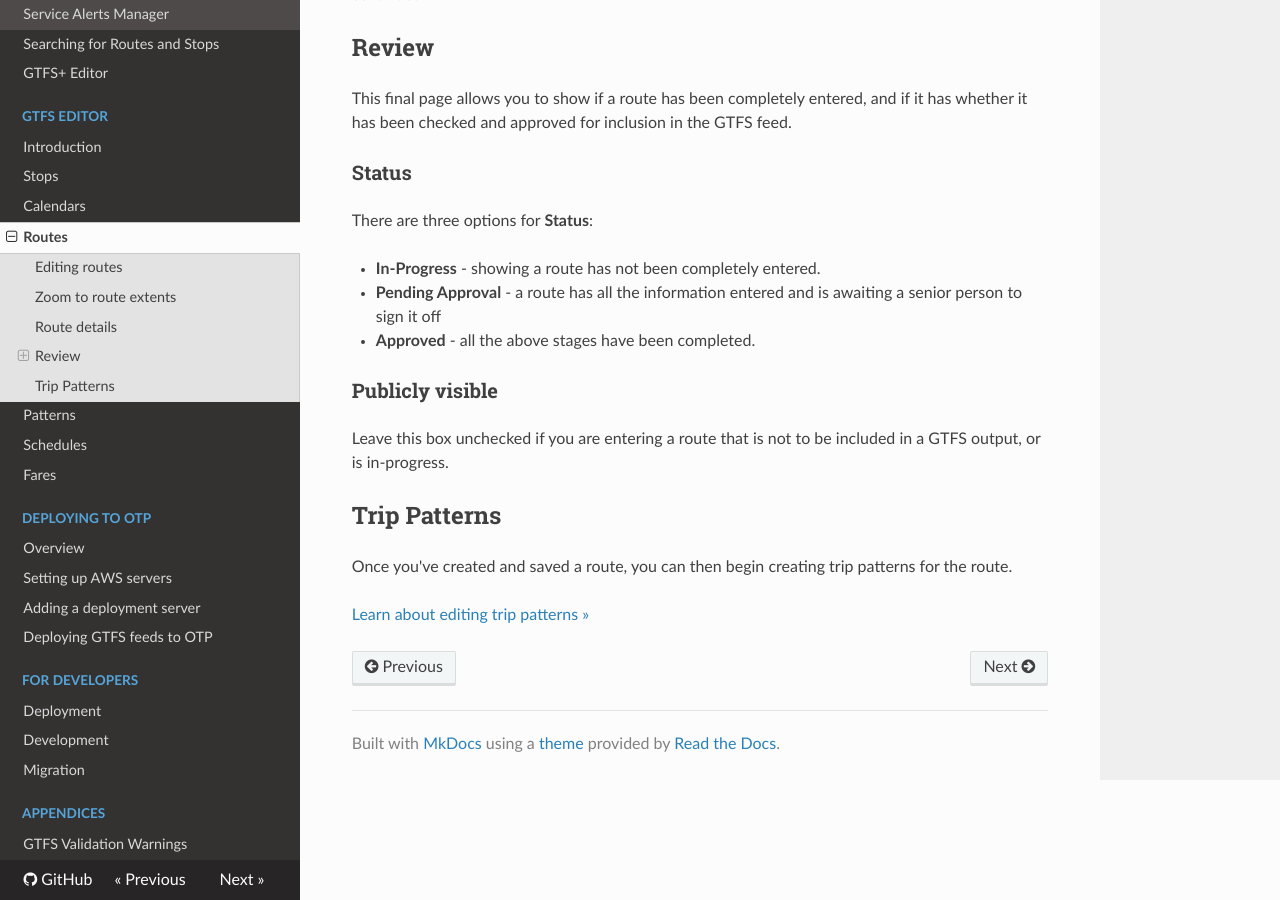
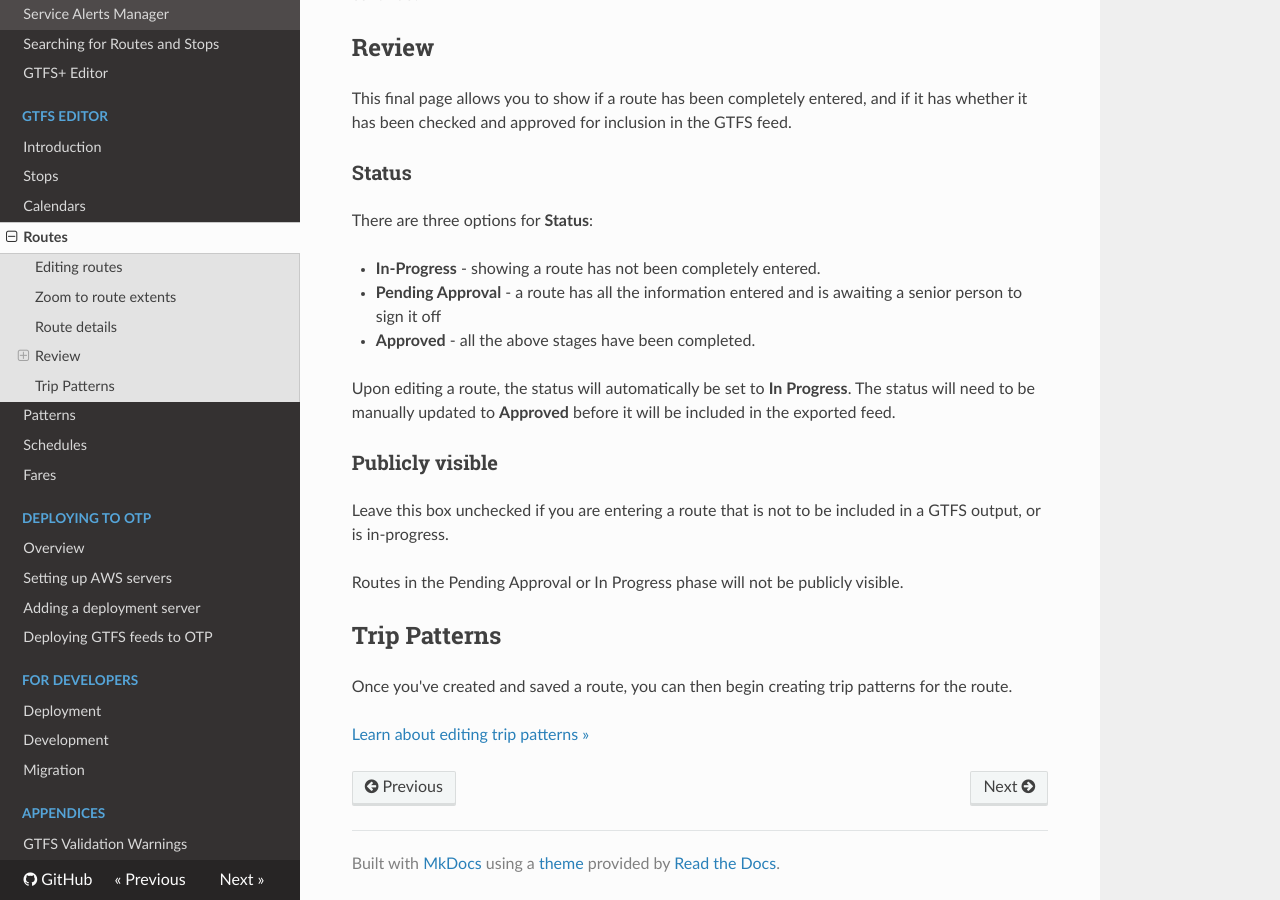
Before and after one commit to wtchen/datatools-ui, an MkDocs documentation site: the page built from docs/user/editor/routes.md, in a window 1280 px wide and 900 px high, scrolled down 1365 px. Built offline with MkDocs 1.6.1, drawn with Linux system fonts in a browser that asks for light colours; nearby versions of some CDN libraries; old or Windows-style settings are respelled for this version of MkDocs.

Commit message:
docs(routes): Describe automatic setting of route to in progress on edit

```diff
--- a/docs/user/editor/routes.md
+++ b/docs/user/editor/routes.md
@@ -40,9 +40,14 @@ There are three options for **Status**:
 - **Pending Approval** - a route has all the information entered and is awaiting a senior person to sign it off
 - **Approved** - all the above stages have been completed.
 
+Upon editing a route, the status will automatically be set to **In Progress**. The status will need to
+be manually updated to **Approved** before it will be included in the exported feed.
+
 ### Publicly visible
 
 Leave this box unchecked if you are entering a route that is not to be included in a GTFS output, or is in-progress.
+
+Routes in the Pending Approval or In Progress phase will not be publicly visible.
 
 ## Trip Patterns
 
```
